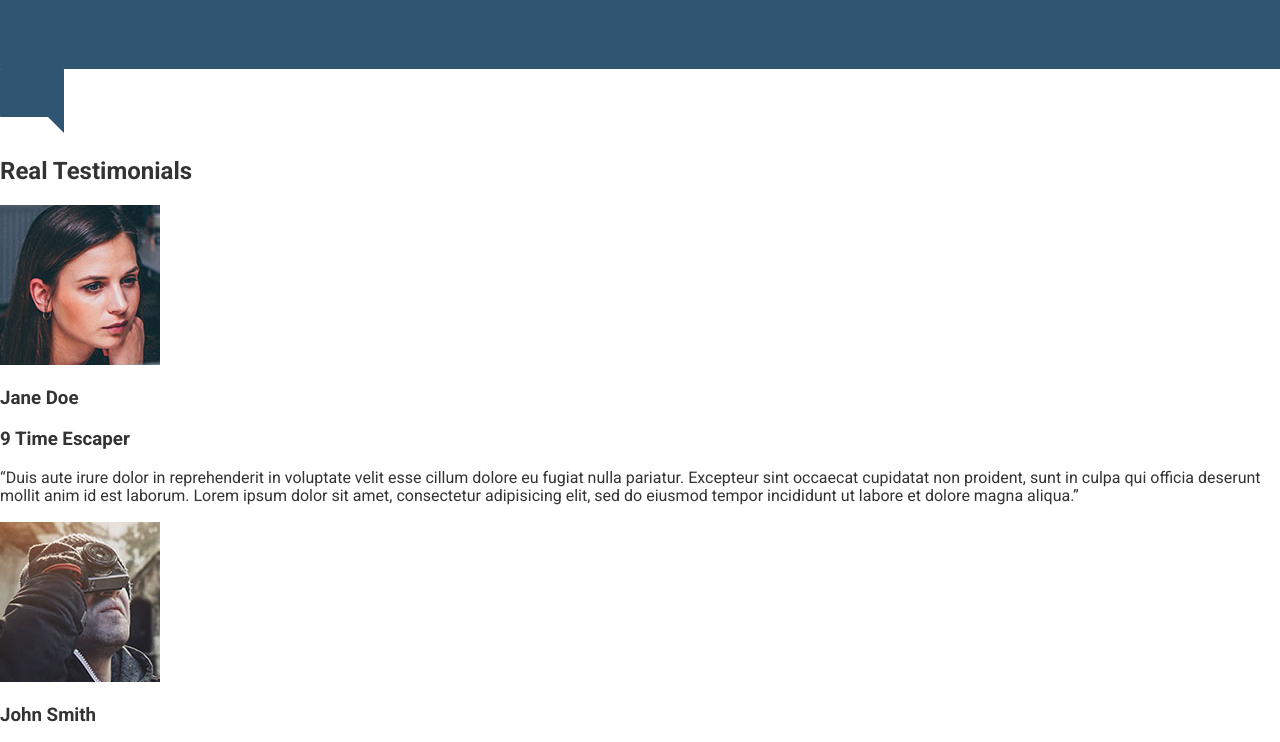
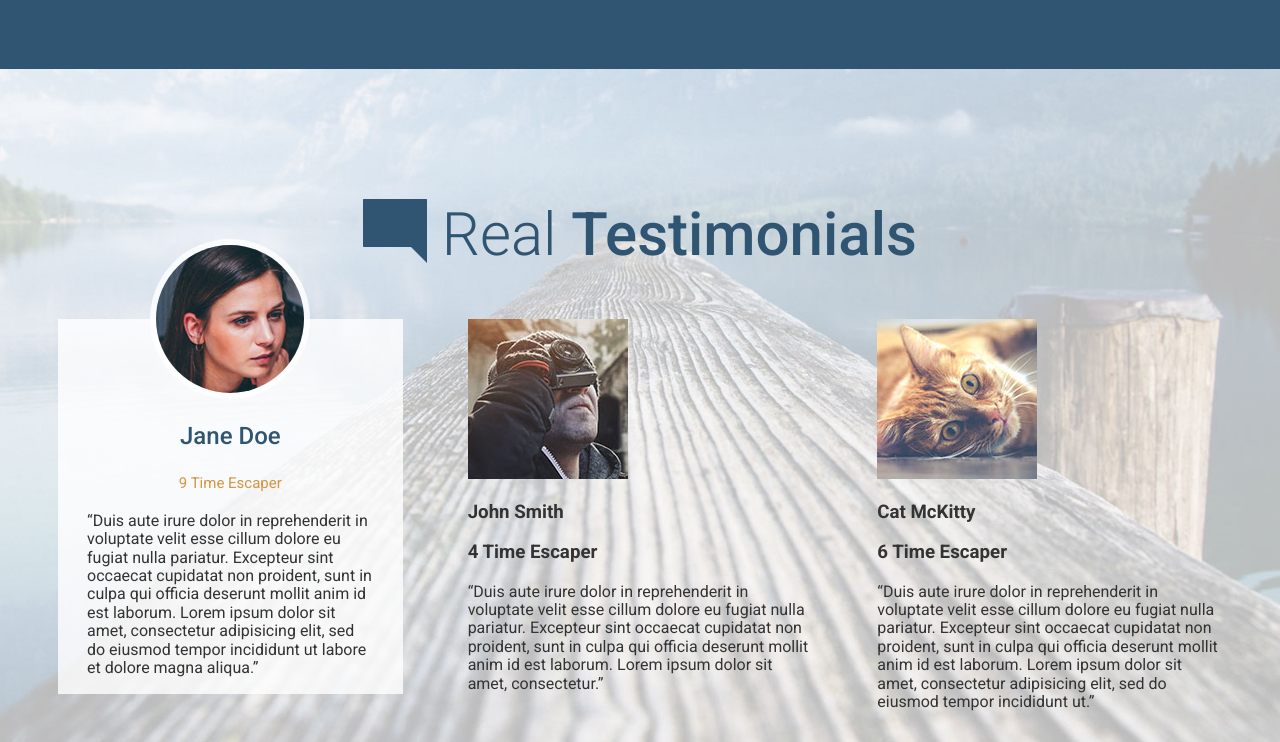
Before and after one commit to Tony-Thomas/travel-site, a website: page app/index.html in a window 1280 px wide. Shown: the part 2995-3737 px from the top of the page. Drawn offline with Linux system fonts and the light colour scheme.

Commit message:
styling testimonials section part 1 of 3 complete

```diff
--- a/app/assets/styles/base/_global.css
+++ b/app/assets/styles/base/_global.css
@@ -1,4 +1,4 @@
-$mainOrange: #d59541;
+$mainOrange: #d59541; /*- bug makes me put var here-*/
 
 body {
 	font-family: 'roboto', sans-serif;
--- a/app/assets/styles/modules/_page-section.css
+++ b/app/assets/styles/modules/_page-section.css
@@ -10,4 +10,9 @@
 	background-color: $mainBlue;
 	color: #fff;
 	}
+
+	&--testimonials {
+		background: url('/assets/images/testimonials-bg.jpg') top center no-repeat;
+		background-size: cover;
+	}
 }
--- a/app/assets/styles/modules/_section-title.css
+++ b/app/assets/styles/modules/_section-title.css
@@ -12,6 +12,10 @@
 		font-weight: 500;
 	}
 
+	&--blue {
+		color: $mainBlue;
+	}
+
 	&__icon {
 		display: block;
 		margin-left: auto;
@@ -20,6 +24,8 @@
 
 		/*-530px-*/
 		@mixin atSmall {
+			position: relative;
+			top: 8px;
 			margin-right: .5;
 			margin-left: 0;
 			margin-bottom: 0;
--- /dev/null
+++ b/app/assets/styles/modules/_testimonial.css
@@ -0,0 +1,33 @@
+$mainOrange: #d59541; /*- bug makes me put var here-*/
+
+.testimonial {
+	background-color: rgba(255, 255, 255, .8);
+	padding: 0 1.8125rem 1px 1.8125rem;
+
+	&__photo {
+		border-radius: 80px; /*- photo is 160px, devide pic size by 2 to get circular radius-*/
+		overflow: hidden;
+		height: 160px;
+		width: 160px;
+		margin: 0 auto -80px auto; /*-lifts the rest of the contnt to fill the space left by image by appluing negative top margin-*/
+		position: relative;
+		top: -80px; /*-lifts image so image overhangs top border by half its size-*/
+		border: 6px solid rgba(255, 255, 255, .8);
+
+	}
+
+	&__title {
+		color: $mainBlue;
+		text-align: center;
+		font-size: 1.5rem;
+		font-weight: 500;
+	}
+
+	&__subtitle {
+		color: $mainOrange;
+		text-align: center;
+		font-weight: 400;
+		font-size: 0.9375rem;
+
+	}
+}
--- a/app/assets/styles/styles.css
+++ b/app/assets/styles/styles.css
@@ -11,3 +11,4 @@
 @import "modules/_generic-content-container";
 @import "modules/_section-title";
 @import "modules/_feature-item";
+@import "modules/_testimonial";
--- a/app/index.html
+++ b/app/index.html
@@ -107,25 +107,40 @@
     </div><!--wrapper-->
   </div><!--features page-section-->
 
-  <div id="testimonials">
-    <img src="assets/images/icons/comment.svg">
-    <h2>Real Testimonials</h2>
+  <div id="testimonials" class="page-section page-section--testimonials">
+    <div class="wrapper">
+      <h2 class="section-title section-title--blue"><img class="section-title__icon" src="assets/images/icons/comment.svg"> Real <strong>Testimonials</strong></h2>
 
+      <div class="row row--gutters">
+
+        <div class="row__medium-4">
+          <div class="testimonial">
+            <div class="testimonial__photo">
               <img src="assets/images/testimonial-jane.jpg">
-    <h3>Jane Doe</h3>
-    <h3>9 Time Escaper</h3>
+            </div><!--testimonial__photo-->
+            <h3 class="testimonial__title">Jane Doe</h3>
+            <h4 class="testimonial__subtitle">9 Time Escaper</h3>
             <p>&ldquo;Duis aute irure dolor in reprehenderit in voluptate velit esse cillum dolore eu fugiat nulla pariatur. Excepteur sint occaecat cupidatat non proident, sunt in culpa qui officia deserunt mollit anim id est laborum. Lorem ipsum dolor sit amet, consectetur adipisicing elit, sed do eiusmod tempor incididunt ut labore et dolore magna aliqua.&rdquo;</p>
+          </div><!--tesimonial-->
+          </div><!--row__medium-4-->
 
+        <div class="row__medium-4">
           <img src="assets/images/testimonial-john.jpg">
           <h3>John Smith</h3>
           <h3>4 Time Escaper</h3>
           <p>&ldquo;Duis aute irure dolor in reprehenderit in voluptate velit esse cillum dolore eu fugiat nulla pariatur. Excepteur sint occaecat cupidatat non proident, sunt in culpa qui officia deserunt mollit anim id est laborum. Lorem ipsum dolor sit amet, consectetur.&rdquo;</p>
+        </div><!--row__medium-4-->
 
+        <div class="row__medium-4">
           <img src="assets/images/testimonial-cat.jpg">
           <h3>Cat McKitty</h3>
           <h3>6 Time Escaper</h3>
           <p>&ldquo;Duis aute irure dolor in reprehenderit in voluptate velit esse cillum dolore eu fugiat nulla pariatur. Excepteur sint occaecat cupidatat non proident, sunt in culpa qui officia deserunt mollit anim id est laborum. Lorem ipsum dolor sit amet, consectetur adipisicing elit, sed do eiusmod tempor incididunt ut.&rdquo;</p>
-  </div>
+        </div><!--row__medium-4-->
+
+      </div><!--row-->
+    </div><!--wrapper-->
+  </div><!--page-section page-section--testimonials-->
 
   <footer>
     <p>Copyright &copy; 2016 Clear View Escapes. All rights reserved. <a href="#" class="btn btn--orange">Get in Touch</a></p>
--- a/app/temp/styles/styles.css
+++ b/app/temp/styles/styles.css
@@ -421,6 +421,8 @@ textarea {
   font: inherit; /* 2 */
 }
 
+/*- bug makes me put var here-*/
+
 body {
 	font-family: 'roboto', sans-serif;
 	color: #333;
@@ -584,6 +586,11 @@ a {
   color: #fff;
 }
 
+.page-section--testimonials {
+  background: url('/assets/images/testimonials-bg.jpg') top center no-repeat;
+  background-size: cover;
+}
+
 .headline {
 	font-weight: 300;
 	color: #2f5572;
@@ -738,6 +745,10 @@ a {
   font-weight: 500;
 }
 
+.section-title--blue {
+  color: #2f5572;
+}
+
 .section-title__icon {
   display: block;
   margin-left: auto;
@@ -750,6 +761,8 @@ a {
 @media (min-width: 530px) {
 
   .section-title__icon {
+    position: relative;
+    top: 8px;
     margin-right: .5;
     margin-left: 0;
     margin-bottom: 0;
@@ -800,3 +813,35 @@ a {
     text-align: left;
   }
 }
+
+/*- bug makes me put var here-*/
+
+.testimonial {
+	background-color: rgba(255, 255, 255, .8);
+	padding: 0 1.8125rem 1px 1.8125rem;
+}
+
+.testimonial__photo {
+  border-radius: 80px;/*- photo is 160px, devide pic size by 2 to get circular radius-*/
+  overflow: hidden;
+  height: 160px;
+  width: 160px;
+  margin: 0 auto -80px auto;/*-lifts the rest of the contnt to fill the space left by image by appluing negative top margin-*/
+  position: relative;
+  top: -80px;/*-lifts image so image overhangs top border by half its size-*/
+  border: 6px solid rgba(255, 255, 255, .8);
+}
+
+.testimonial__title {
+  color: #2f5572;
+  text-align: center;
+  font-size: 1.5rem;
+  font-weight: 500;
+}
+
+.testimonial__subtitle {
+  color: #d59541;
+  text-align: center;
+  font-weight: 400;
+  font-size: 0.9375rem;
+}
```
Lines whose indentation alone changed are shown as unchanged.
